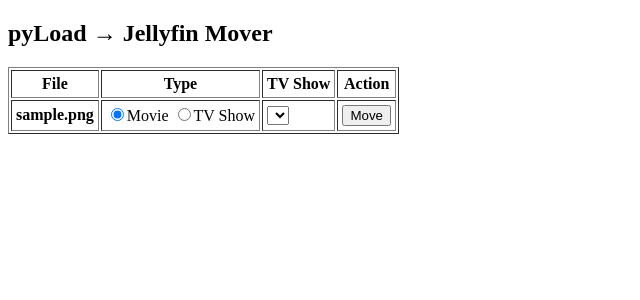
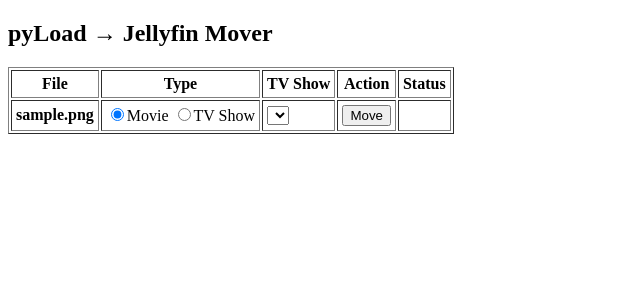
Before and after one commit to jirizoudun/pyLoad-jellyfin-mover, a Flask app: template templates/index.html in a window 1280 px wide. Shown: the top 300 px of the page, without its empty margins (0-640 px from the left). Run offline with Flask 3, Linux system fonts and the light colour scheme; the template is opened without the code that fills it: most values are stand-ins (such as "Sample title", 1, 10 or a date in 2020); data that the repository does not hold is empty.

Commit message:
Action status

```diff
--- a/templates/index.html
+++ b/templates/index.html
@@ -22,6 +22,10 @@
               });
       }
       function moveFile(filename) {
+          const statusCell = document.getElementById(`status-${filename.replace(/\//g, "_")}`);
+          statusCell.innerText = "Moving...";
+          // Optionally disable the button here
+
           const type = document.querySelector(`input[name="type-${filename}"]:checked`).value;
           let showName = null;
           if (type === 'tvshow') {
@@ -55,12 +59,18 @@
                               overwrite: true
                           })
                       }).then(() => location.reload());
+                  } else {
+                      statusCell.innerText = ""; // clear status if not overwriting
                   }
               } else if (resp.status === 'ok') {
-                  location.reload();
+                  statusCell.innerText = "Done!";
+                  setTimeout(() => location.reload(), 500);
               } else {
-                  alert("Error: " + resp.message);
+                  statusCell.innerText = "Error: " + resp.message;
               }
+          })
+          .catch(err => {
+              statusCell.innerText = "Error: " + err;
           });
       }
       window.onload = function() {
@@ -78,6 +88,7 @@
         <th>Type</th>
         <th>TV Show</th>
         <th>Action</th>
+        <th>Status</th>
       </tr>
       {% for file in files %}
       <tr>
@@ -108,6 +119,7 @@
         <td>
           <button onclick="moveFile('{{ file }}')">Move</button>
         </td>
+        <td id="status-{{ file|replace('/', '_') }}"></td>
       </tr>
       {% endfor %}
     </table>
```
